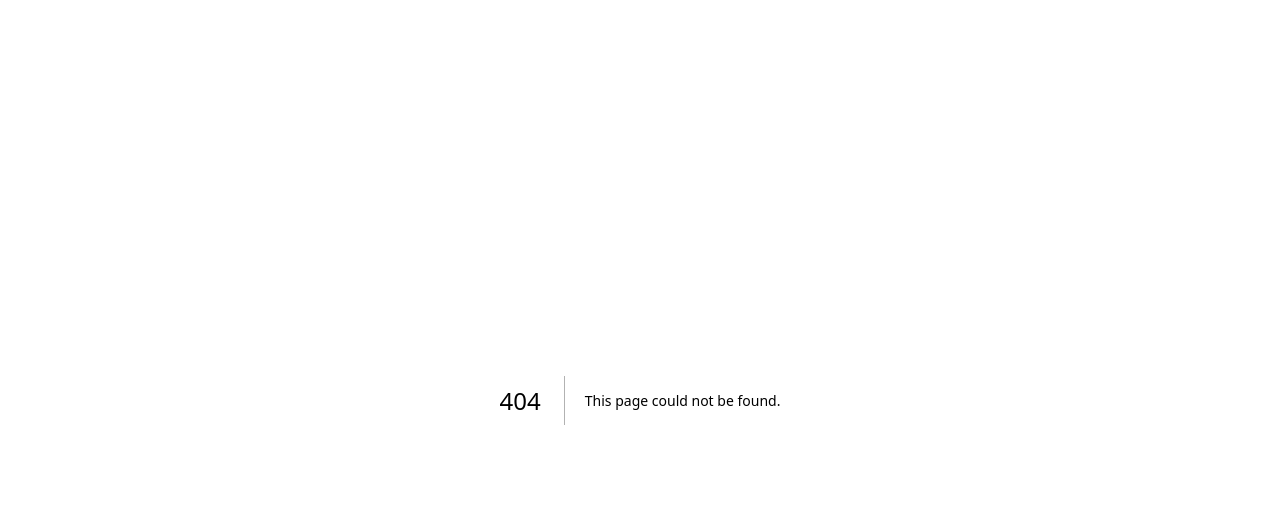
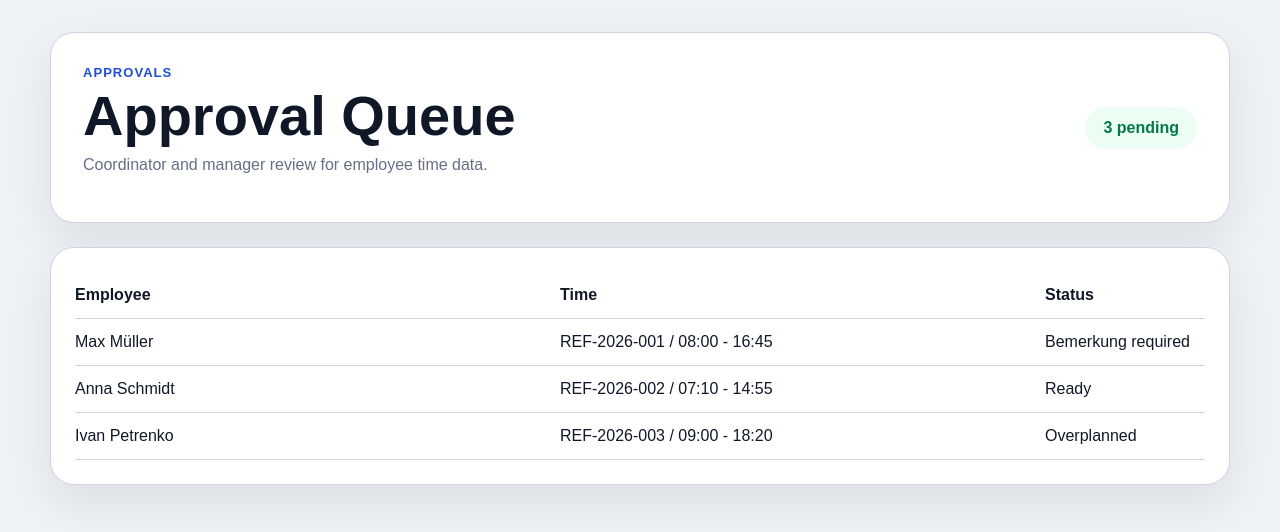
Before and after one commit to Webartdp/rail-crm-platform, a Next.js app in the folder frontend/: page /approvals in a window 1280 px wide. Before the commit this address had no page. Shown: the top 532 px of the page. Built offline with nearby package versions, Linux system fonts and the light colour scheme.

Commit message:
Add approvals queue prototype

```diff
--- /dev/null
+++ b/frontend/app/approvals/page.tsx
@@ -0,0 +1,31 @@
+const approvals = [
+  ['Max Müller', 'REF-2026-001', '08:00 - 16:45', 'Bemerkung required'],
+  ['Anna Schmidt', 'REF-2026-002', '07:10 - 14:55', 'Ready'],
+  ['Ivan Petrenko', 'REF-2026-003', '09:00 - 18:20', 'Overplanned'],
+];
+
+export default function ApprovalsPage() {
+  return (
+    <main className="page-shell">
+      <section className="hero-card">
+        <div>
+          <p className="eyebrow">Approvals</p>
+          <h1>Approval Queue</h1>
+          <p className="hero-text">Coordinator and manager review for employee time data.</p>
+        </div>
+        <div className="status-pill">3 pending</div>
+      </section>
+
+      <section className="panel">
+        <div className="table-row"><strong>Employee</strong><strong>Time</strong><strong>Status</strong></div>
+        {approvals.map(([name, ref, time, status]) => (
+          <div className="table-row" key={ref}>
+            <span>{name}</span>
+            <span>{ref} / {time}</span>
+            <span>{status}</span>
+          </div>
+        ))}
+      </section>
+    </main>
+  );
+}
```
